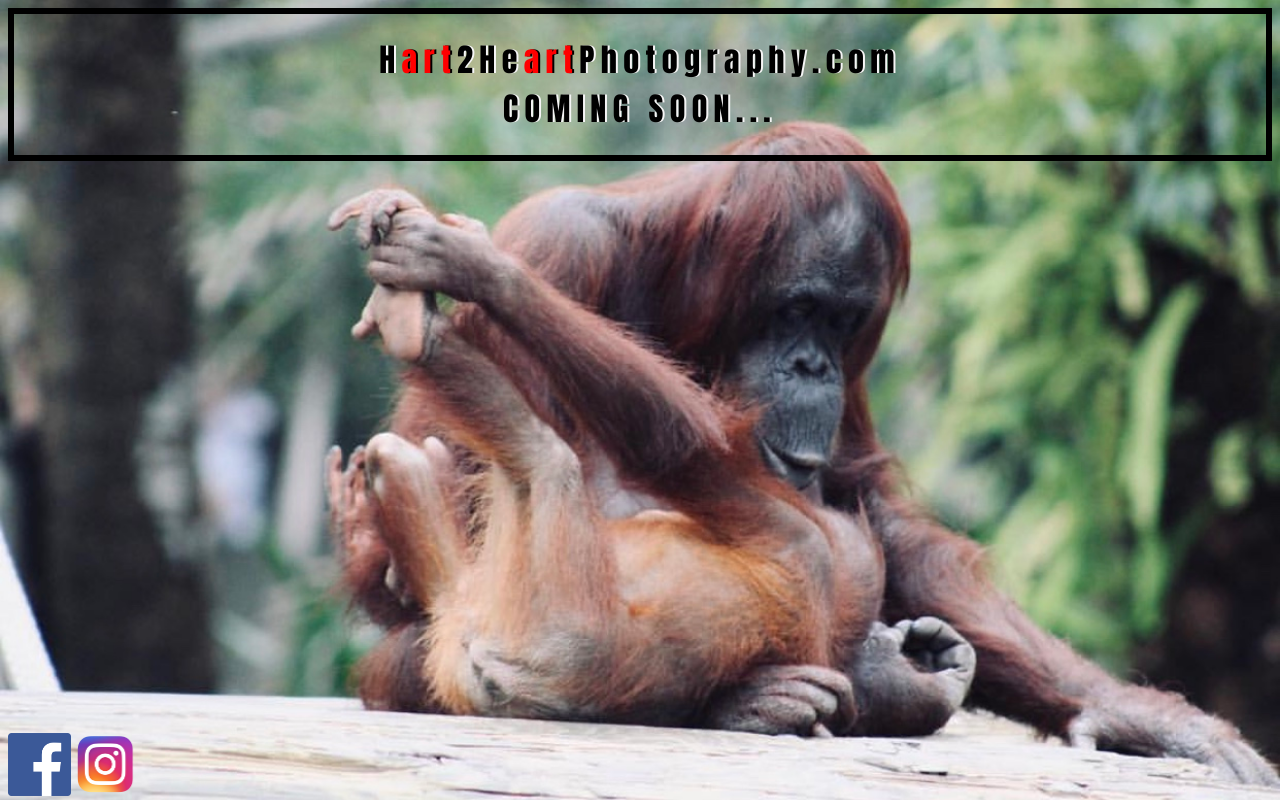
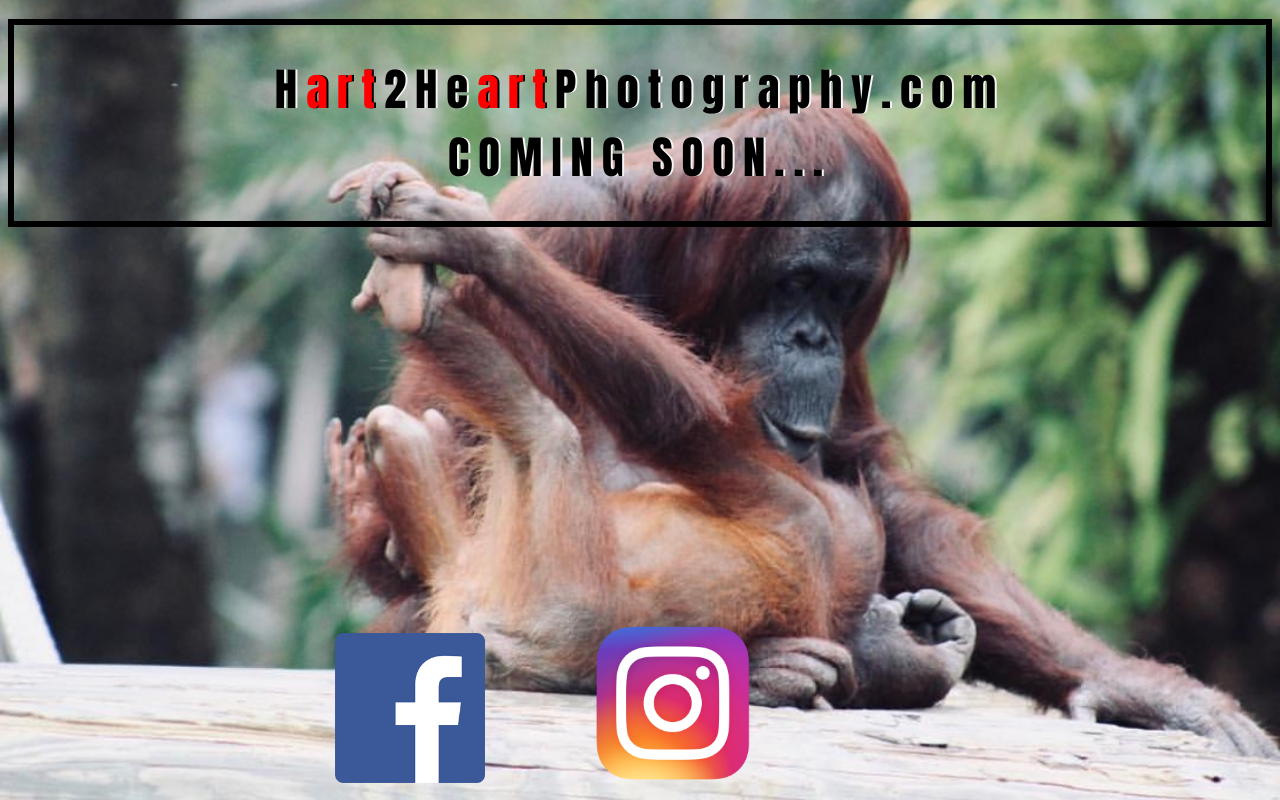
Before and after one commit to JamesJohnson11/Hart2HeartPhotography, a Django app: page / in a window 1280 px wide. Run offline with Django 3.2, Linux system fonts and the light colour scheme.

Commit message:
Made website responsive

```diff
--- a/HartCS/settings.py
+++ b/HartCS/settings.py
@@ -23,7 +23,7 @@ BASE_DIR = os.path.dirname(os.path.dirname(os.path.abspath(__file__)))
 SECRET_KEY = '!cos5!w7rw!2-3=md_w$7)==*#g+3k6+v53nn)ges85zx1=ozv'
 
 # SECURITY WARNING: don't run with debug turned on in production!
-DEBUG = False
+DEBUG = True
 
 ALLOWED_HOSTS = ['*']
 
--- a/landing/static/style.css
+++ b/landing/static/style.css
@@ -28,13 +28,320 @@ img {
 }
 
 footer {
-    display: inline-block;
+    bottom: 0em;
     position: fixed;
-    bottom: 0px;
-
 }
 
 span {
     color: red;
     text-shadow: 2px -0.5px black;
 }
+
+@media only screen and (min-width: 320px) {
+    img.ig {
+        width: 25%;
+        height: 25%;
+        padding-left: 40px;
+    }
+
+    img.fb {
+        width: 21.5%;
+        height: 21.5%;
+        padding-bottom: 6px;
+        padding-left: 60px;
+    }
+
+    h1 {
+        font-size: 1.09rem;
+    }
+
+    div.title {
+        border-width: .3em;
+    }
+
+    html {
+        padding-top: 7px;
+        background-position: center;
+        background-repeat: no-repeat;
+        background-attachment: fixed;
+    }
+}
+
+@media only screen and (min-width: 375px) {
+    img.ig {
+        width: 25%;
+        height: 25%;
+        padding-left: 40px;
+        padding-bottom: 2px;
+    }
+
+    img.fb {
+        width: 21.5%;
+        height: 21.5%;
+        padding-bottom: 8px;
+        padding-left: 75px;
+    }
+
+    h1 {
+        font-size: 1.28rem;
+    }
+
+    div.title {
+        border-width: .31em;
+    }
+
+    html {
+        padding-top: 10px;
+        background-position: center;
+        background-repeat: no-repeat;
+        background-attachment: fixed;
+    }
+}
+
+@media only screen and (min-width: 414px) {
+    img.ig {
+        width: 25%;
+        height: 25%;
+        padding-left: 40px;
+        padding-bottom: 4px;
+    }
+
+    img.fb {
+        width: 21.5%;
+        height: 21.5%;
+        padding-bottom: 11px;
+        padding-left: 85px;
+    }
+
+    h1 {
+        font-size: 1.45rem;
+    }
+
+    div.title {
+        border-width: .335em;
+    }
+
+    html {
+        padding-top: 10.5px;
+        background-position: center;
+        background-repeat: no-repeat;
+        background-attachment: fixed;
+    }
+}
+
+@media only screen and (min-width: 568px) {
+    img.ig {
+        width: 15%;
+        height: 15%;
+        padding-left: 40px;
+        padding-bottom: 4px;
+    }
+
+    img.fb {
+        width: 12.7%;
+        height: 12.7%;
+        padding-bottom: 11px;
+        padding-left: 182px;
+    }
+
+    h1 {
+        font-size: 1.8rem;
+    }
+
+    div.title {
+        border-width: .335em;
+    }
+
+    html {
+        padding-top: 10.5px;
+        background-position: center;
+        background-repeat: no-repeat;
+        background-attachment: fixed;
+    }
+}
+
+@media only screen and (min-width: 667px) {
+    img.ig {
+        width: 15%;
+        height: 15%;
+        padding-left: 40px;
+        padding-bottom: 4px;
+    }
+
+    img.fb {
+        width: 12.7%;
+        height: 12.7%;
+        padding-bottom: 11px;
+        padding-left: 215px;
+    }
+
+    h1 {
+        font-size: 1.8rem;
+    }
+
+    div.title {
+        border-width: .335em;
+    }
+
+    html {
+        padding-top: 10.5px;
+        background-position: center;
+        background-repeat: no-repeat;
+        background-attachment: fixed;
+    }
+}
+
+@media only screen and (min-width: 736px) {
+    img.ig {
+        width: 14%;
+        height: 14%;
+        padding-left: 40px;
+        padding-bottom: 4px;
+    }
+
+    img.fb {
+        width: 11.8%;
+        height: 11.8%;
+        padding-bottom: 11px;
+        padding-left: 247px;
+    }
+
+    h1 {
+        font-size: 1.8rem;
+    }
+
+    div.title {
+        border-width: .335em;
+    }
+
+    html {
+        padding-top: 10.5px;
+        background-position: center;
+        background-repeat: no-repeat;
+        background-attachment: fixed;
+    }
+}
+
+@media only screen and (min-width: 800px) {
+    img.ig {
+        width: 14%;
+        height: 14%;
+        padding-left: 60px;
+        padding-bottom: 4px;
+    }
+
+    img.fb {
+        width: 11.8%;
+        height: 11.8%;
+        padding-bottom: 11px;
+        padding-left: 265px;
+    }
+
+    h1 {
+        font-size: 2.3rem;
+    }
+
+    div.title {
+        border-width: .335em;
+    }
+
+    html {
+        padding-top: 10.5px;
+        background-position: center;
+        background-repeat: no-repeat;
+        background-attachment: fixed;
+    }
+}
+
+@media only screen and (min-width: 1024px) {
+    img.ig {
+        width: 13.5%;
+        height: 13.5%;
+        padding-left: 100px;
+        padding-bottom: 6px;
+    }
+
+    img.fb {
+        width: 11.8%;
+        height: 11.8%;
+        padding-bottom: 13px;
+        padding-left: 327px;
+    }
+
+    h1 {
+        font-size: 2.8rem;
+    }
+
+    div.title {
+        border-width: .38em;
+    }
+
+    html {
+        padding-top: 10.5px;
+        background-position: center;
+        background-repeat: no-repeat;
+        background-attachment: fixed;
+    }
+}
+
+@media only screen and (min-width: 1366px) {
+    img.ig {
+        width: 13.5%;
+        height: 13.5%;
+        padding-left: 120px;
+        padding-bottom: 9px;
+    }
+
+    img.fb {
+        width: 11.7%;
+        height: 11.7%;
+        padding-bottom: 20px;
+        padding-left: 450px;
+    }
+
+    h1 {
+        font-size: 3.5rem;
+    }
+
+    div.title {
+        border-width: .5em;
+    }
+
+    html {
+        padding-top: 10.5px;
+        background-position: center;
+        background-repeat: no-repeat;
+        background-attachment: fixed;
+    }
+}
+
+@media only screen and (min-width: 1920px) {
+    img.ig {
+        width: 13.5%;
+        height: 13.5%;
+        padding-left: 160px;
+        padding-bottom: 6px;
+    }
+
+    img.fb {
+        width: 11.7%;
+        height: 11.7%;
+        padding-bottom: 20px;
+        padding-left: 640px;
+    }
+
+    h1 {
+        font-size: 3.5rem;
+    }
+
+    div.title {
+        border-width: .7em;
+    }
+
+    html {
+        padding-top: 10.5px;
+        background-position: center;
+        background-repeat: no-repeat;
+        background-attachment: fixed;
+    }
+}
--- a/landing/templates/index.html
+++ b/landing/templates/index.html
@@ -12,9 +12,8 @@
     </div>
 
     <footer>
-        <a href="https://m.facebook.com/hart2heartphotos/"><img src="/static/img/fb.png"></a>
-
-        <a href="https://www.instagram.com/hart2heart_photos/"><img src="/static/img/ig.png"></a>
+        <a href="https://m.facebook.com/hart2heartphotos/"><img class="fb" src="/static/img/fb.png"></a>
+        <a href="https://www.instagram.com/hart2heart_photos/"><img class="ig" src="/static/img/ig.png"></a>
     </footer>
 </body>
 </html>
```
Also changed, not shown: 4 other files.
